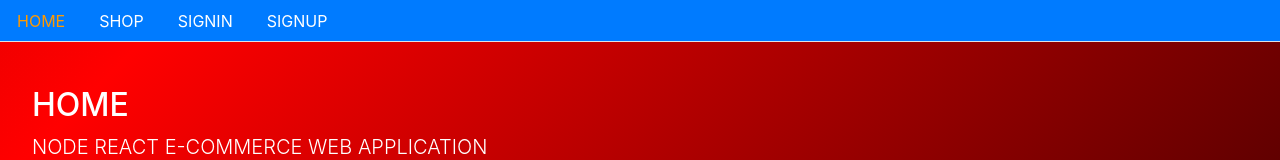
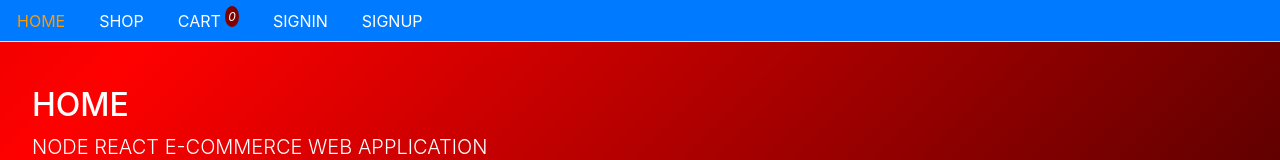
Before and after one commit to CarloMeloni/mernEcommerceFrontend, a React (Create React App) app in the folder ecommerce-front/: page / in a window 1280 px wide. Shown: the top 160 px of the page. Built offline with nearby package versions, Linux system fonts and the light colour scheme; no server answers; the HTML template or start-up script is replaced by a standard one.

Commit message:
Displaying the cart items total in the MENU

```diff
--- a/ecommerce-front/src/core/Menu.js
+++ b/ecommerce-front/src/core/Menu.js
@@ -1,6 +1,7 @@
 import React from 'react';
 import { Link, withRouter } from 'react-router-dom';
 import { signout, isAuthenticated } from '../auth';
+import { itemTotal } from './cartHelpers';
 
 const isActive = (history, path) => {
     if(history.location.pathname === path) {
@@ -19,6 +20,9 @@
                 </li>
                 <li className="nav-item">
                     <Link className="nav-link" style={isActive(props.history, '/shop')} to="/shop">SHOP</Link>
+                </li>
+                <li className="nav-item">
+                    <Link className="nav-link" style={isActive(props.history, '/cart')} to="/cart">CART <sup><small className="cart-badge">{itemTotal()}</small></sup> </Link>
                 </li>
                 {isAuthenticated() && isAuthenticated().user.role === 0 && (<li className="nav-item">
                     <Link className="nav-link" style={isActive(props.history, '/user/dashboard')} to="/user/dashboard">DASHBOARD</Link>
--- a/ecommerce-front/src/core/cartHelpers.js
+++ b/ecommerce-front/src/core/cartHelpers.js
@@ -27,3 +27,13 @@
         next();
     }
 };
+
+export const itemTotal = () => {
+    if(typeof window !== 'undefined') {
+        if(localStorage.getItem('cart')) {
+            return JSON.parse(localStorage.getItem('cart')).length;
+        }
+    }
+
+    return 0;
+}
--- a/ecommerce-front/src/style.css
+++ b/ecommerce-front/src/style.css
@@ -1,5 +1,15 @@
 .btn, .jumbotron, .nav, :hover {
     border-radius: 0px;
+}
+
+/*Cart badge*/
+.cart-badge,
+.cart-badge:hover {
+    background-color: rgb(128, 0, 0);
+    padding: 3px;
+    font-size: 12px;
+    font-style: italic;
+    border-radius: 50%
 }
 
 /*PRODUCT IMAGE ON CART*/
```
